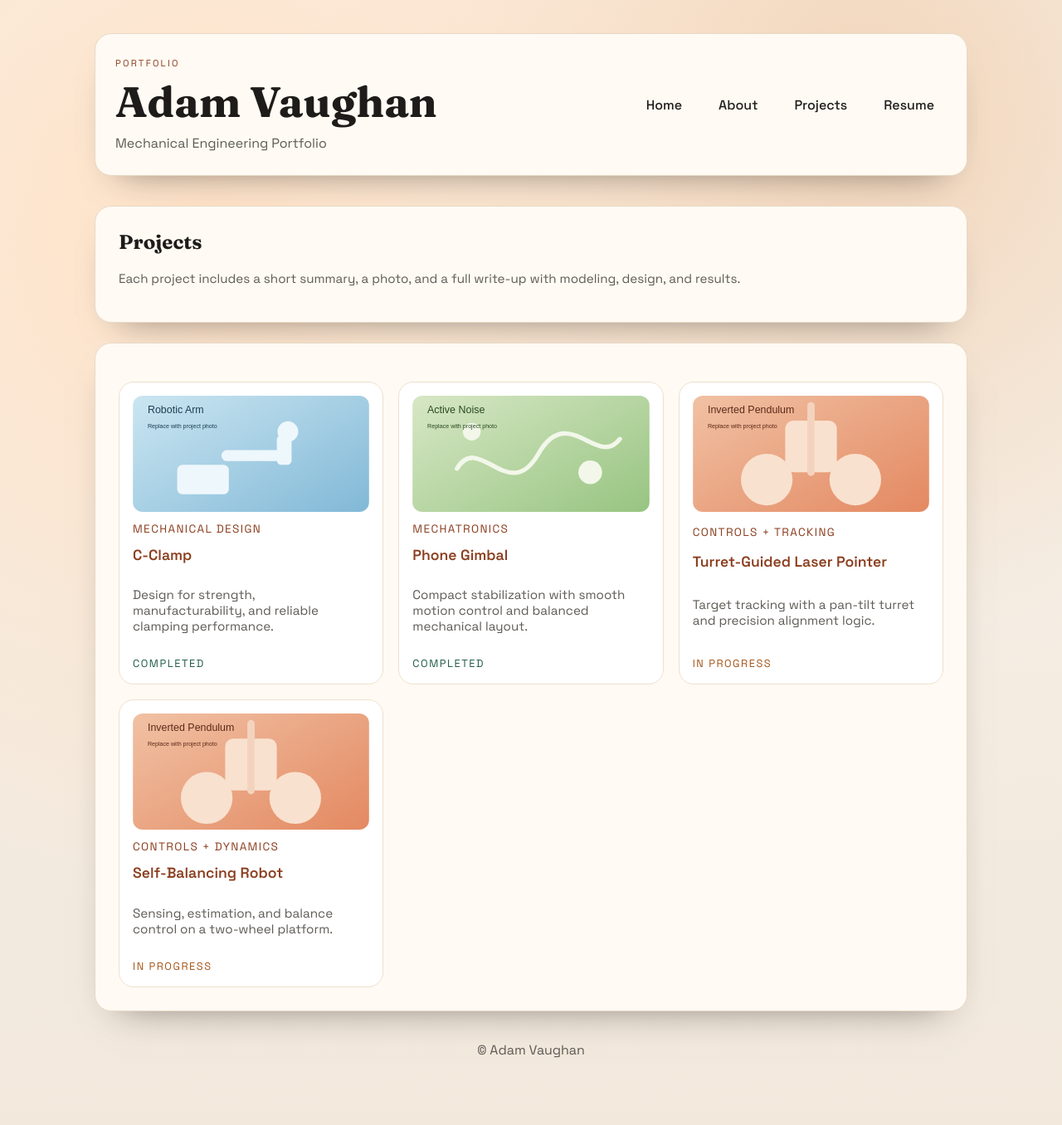
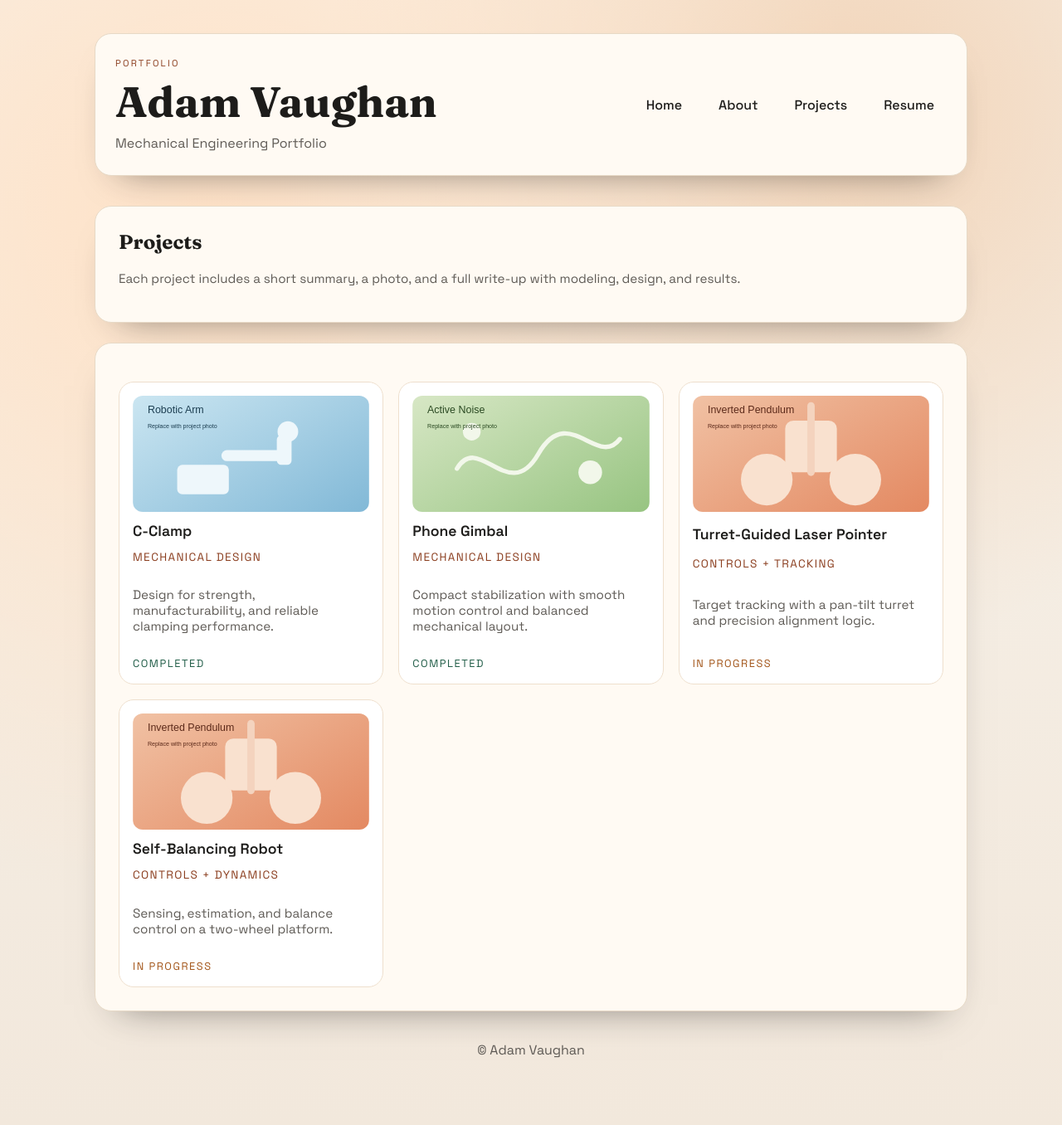
Before and after one commit to adamvaughan10/adamvaughan10.github.io, a Jekyll site: the page built from projects.md, in a window 1280 px wide. Shown: the whole page at 83% size. Built offline with Jekyll 4.4.1, drawn with Linux system fonts in a browser that asks for light colours.

```diff
--- a/assets/style.css
+++ b/assets/style.css
@@ -218,12 +218,23 @@ main {
   border-radius: 18px;
   background: #fff;
   border: 1px solid #eedfcd;
-  display: grid;
-  gap: 12px;
+  display: block;
   min-height: 280px;
   position: relative;
   overflow: hidden;
   animation: fadeUp 0.9s ease both;
+}
+
+.project-card-link {
+  display: grid;
+  gap: 12px;
+  height: 100%;
+  color: inherit;
+  text-decoration: none;
+}
+
+.project-card-link:hover h3 {
+  text-decoration: underline;
 }
 
 .project-card img {
@@ -236,15 +247,6 @@ main {
 .project-card h3 {
   margin: 0;
   font-size: 1.1rem;
-}
-
-.project-card a {
-  color: var(--accent-dark);
-  text-decoration: none;
-}
-
-.project-card a:hover {
-  text-decoration: underline;
 }
 
 .tagline {
--- a/projects.md
+++ b/projects.md
@@ -11,32 +11,40 @@ title: Projects
 <section class="section-card">
   <div class="projects-grid">
     <article class="project-card">
-      <img src="{{ '/assets/projects/robotic-arm.svg' | relative_url }}" alt="C-clamp project placeholder">
-      <div class="project-meta">Mechanical Design</div>
-      <h3><a href="{{ '/projects/c-clamp.html' | relative_url }}">C-Clamp</a></h3>
-      <p class="tagline">Design for strength, manufacturability, and reliable clamping performance.</p>
-      <div class="project-status status-complete">Completed</div>
+      <a class="project-card-link" href="{{ '/projects/c-clamp.html' | relative_url }}">
+        <img src="{{ '/assets/projects/robotic-arm.svg' | relative_url }}" alt="C-clamp project placeholder">
+        <h3>C-Clamp</h3>
+        <div class="project-meta">Mechanical Design</div>
+        <p class="tagline">Design for strength, manufacturability, and reliable clamping performance.</p>
+        <div class="project-status status-complete">Completed</div>
+      </a>
     </article>
     <article class="project-card">
-      <img src="{{ '/assets/projects/active-noise.svg' | relative_url }}" alt="Phone gimbal project placeholder">
-      <div class="project-meta">Mechatronics</div>
-      <h3><a href="{{ '/projects/phone-gimbal.html' | relative_url }}">Phone Gimbal</a></h3>
-      <p class="tagline">Compact stabilization with smooth motion control and balanced mechanical layout.</p>
-      <div class="project-status status-complete">Completed</div>
+      <a class="project-card-link" href="{{ '/projects/phone-gimbal.html' | relative_url }}">
+        <img src="{{ '/assets/projects/active-noise.svg' | relative_url }}" alt="Phone gimbal project placeholder">
+        <h3>Phone Gimbal</h3>
+        <div class="project-meta">Mechanical Design</div>
+        <p class="tagline">Compact stabilization with smooth motion control and balanced mechanical layout.</p>
+        <div class="project-status status-complete">Completed</div>
+      </a>
     </article>
     <article class="project-card">
-      <img src="{{ '/assets/projects/inverted-pendulum.svg' | relative_url }}" alt="Turret-guided laser pointer project placeholder">
-      <div class="project-meta">Controls + Tracking</div>
-      <h3><a href="{{ '/projects/turret-guided-laser-pointer.html' | relative_url }}">Turret-Guided Laser Pointer</a></h3>
-      <p class="tagline">Target tracking with a pan-tilt turret and precision alignment logic.</p>
-      <div class="project-status status-progress">In Progress</div>
+      <a class="project-card-link" href="{{ '/projects/turret-guided-laser-pointer.html' | relative_url }}">
+        <img src="{{ '/assets/projects/inverted-pendulum.svg' | relative_url }}" alt="Turret-guided laser pointer project placeholder">
+        <h3>Turret-Guided Laser Pointer</h3>
+        <div class="project-meta">Controls + Tracking</div>
+        <p class="tagline">Target tracking with a pan-tilt turret and precision alignment logic.</p>
+        <div class="project-status status-progress">In Progress</div>
+      </a>
     </article>
     <article class="project-card">
-      <img src="{{ '/assets/projects/inverted-pendulum.svg' | relative_url }}" alt="Self-balancing robot project placeholder">
-      <div class="project-meta">Controls + Dynamics</div>
-      <h3><a href="{{ '/projects/self-balancing-robot.html' | relative_url }}">Self-Balancing Robot</a></h3>
-      <p class="tagline">Sensing, estimation, and balance control on a two-wheel platform.</p>
-      <div class="project-status status-progress">In Progress</div>
+      <a class="project-card-link" href="{{ '/projects/self-balancing-robot.html' | relative_url }}">
+        <img src="{{ '/assets/projects/inverted-pendulum.svg' | relative_url }}" alt="Self-balancing robot project placeholder">
+        <h3>Self-Balancing Robot</h3>
+        <div class="project-meta">Controls + Dynamics</div>
+        <p class="tagline">Sensing, estimation, and balance control on a two-wheel platform.</p>
+        <div class="project-status status-progress">In Progress</div>
+      </a>
     </article>
   </div>
 </section>
```
Also changed, not shown: about.md (+12 -5 lines), index.md (+25 -16 lines).
